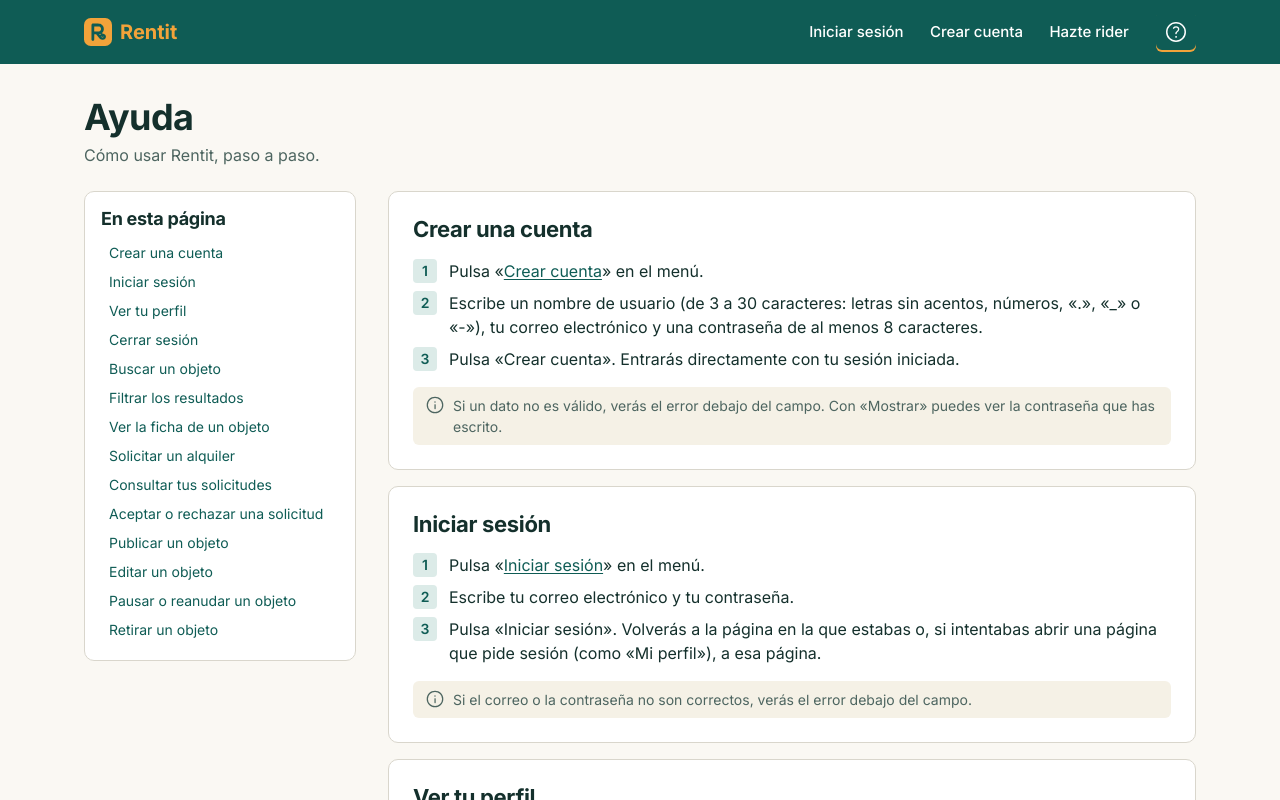
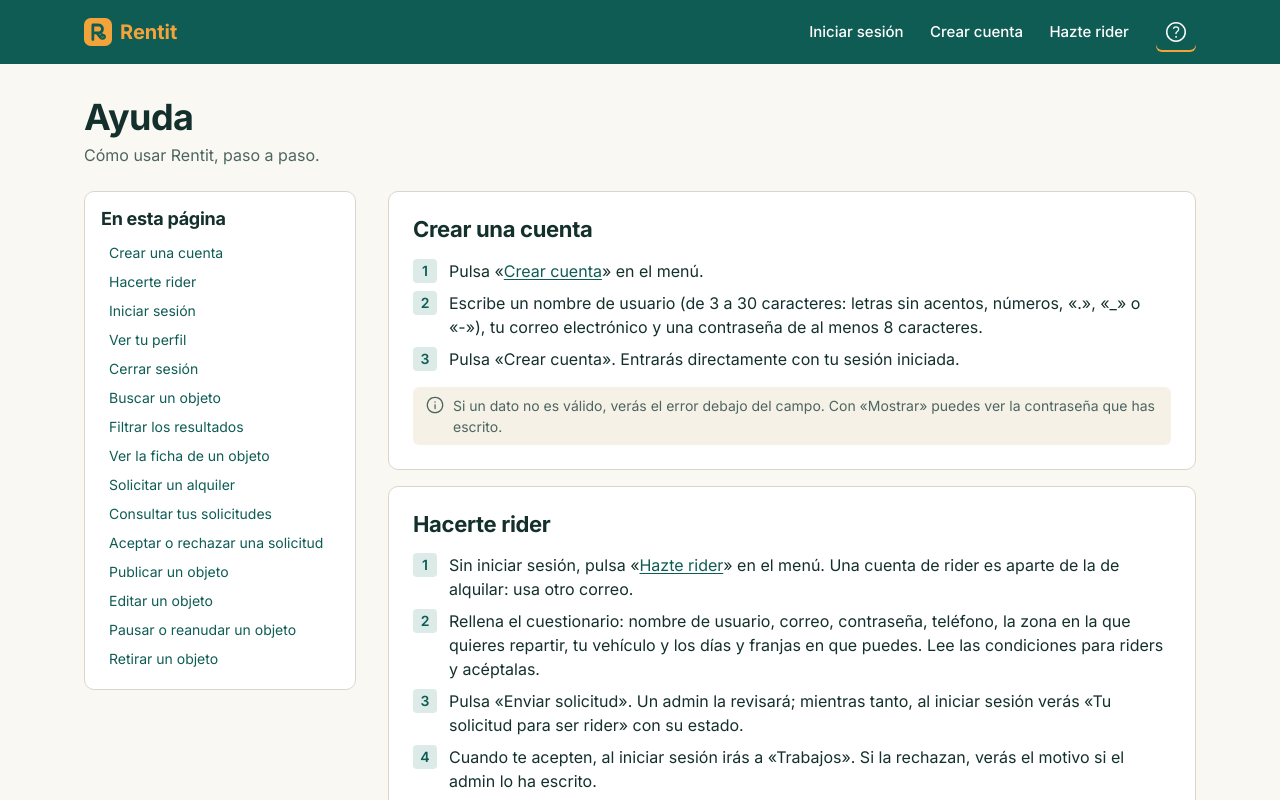
Before and after one commit to UB-ES-A1-2026/Proyecto, a React (Vite) app in the folder frontend/: page /ayuda in a window 1280 px wide. Shown: the top 800 px of the page. Built offline with nearby package versions, Linux system fonts and the light colour scheme; no server answers.

Commit message:
docs(web): US-10.03 sección «Hacerte rider» en la ayuda (#315)

```diff
--- a/frontend/src/pages/HelpPage.tsx
+++ b/frontend/src/pages/HelpPage.tsx
@@ -24,6 +24,21 @@ const SECTIONS: HelpSection[] = [
       'Pulsa «Crear cuenta». Entrarás directamente con tu sesión iniciada.',
     ],
     note: 'Si un dato no es válido, verás el error debajo del campo. Con «Mostrar» puedes ver la contraseña que has escrito.',
+  },
+  // «Hazte rider» (US-10.03, T35 #315): generado con asistencia de IA (Claude) – revisado por Marc Sanz, 13/11/2026
+  {
+    id: 'hazte-rider',
+    title: 'Hacerte rider',
+    steps: [
+      <>
+        Sin iniciar sesión, pulsa «<Link to="/hazte-rider">Hazte rider</Link>» en el menú. Una
+        cuenta de rider es aparte de la de alquilar: usa otro correo.
+      </>,
+      'Rellena el cuestionario: nombre de usuario, correo, contraseña, teléfono, la zona en la que quieres repartir, tu vehículo y los días y franjas en que puedes. Lee las condiciones para riders y acéptalas.',
+      'Pulsa «Enviar solicitud». Un admin la revisará; mientras tanto, al iniciar sesión verás «Tu solicitud para ser rider» con su estado.',
+      'Cuando te acepten, al iniciar sesión irás a «Trabajos». Si la rechazan, verás el motivo si el admin lo ha escrito.',
+    ],
+    note: 'Una cuenta de rider no puede buscar, alquilar ni publicar objetos: solo ve el estado de su solicitud y sus trabajos.',
   },
   {
     id: 'iniciar-sesion',
```
Also changed, not shown: 2 other files (tests, documents, lock files or other folders).
